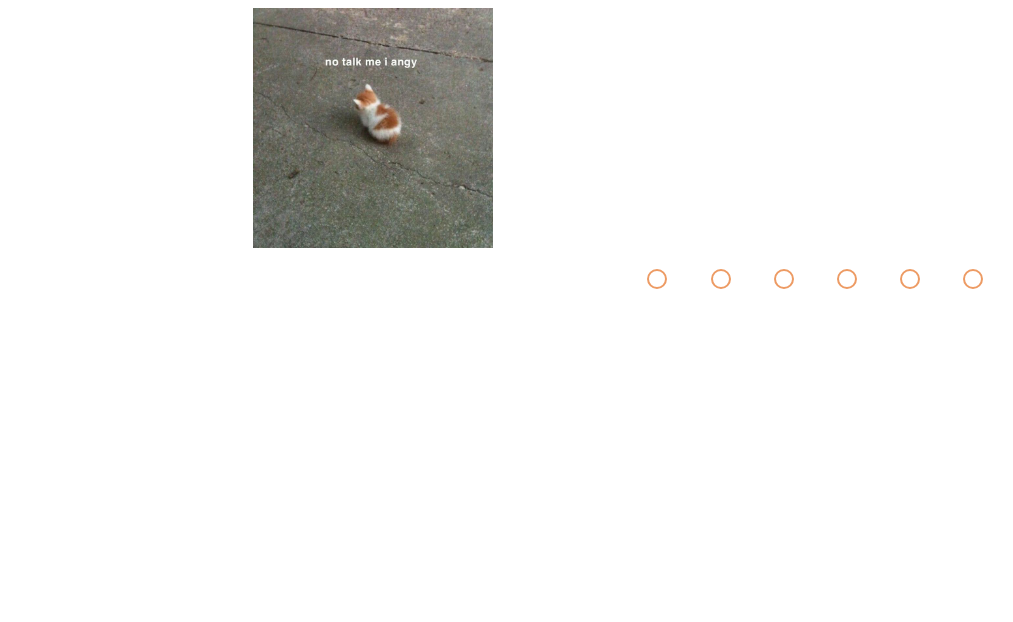
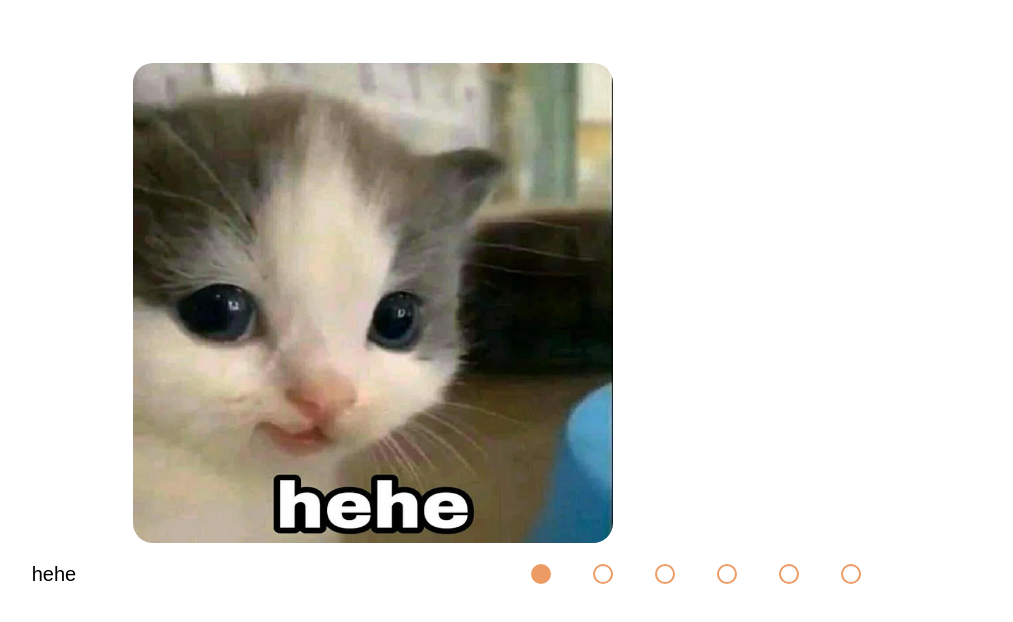
Before and after one commit to y1ungspace/cssMemSlider, a website: page index.html in a window 1280 px wide. Shown: the whole page, without its empty margins (267-1280 px from the left). Drawn offline with Linux system fonts and the light colour scheme.

Commit message:
feat: resize slider and add animation to text (Mon May 16 2022 14:59:09 GMT+0000)

```diff
--- a/index.js
+++ b/index.js
@@ -12,6 +12,7 @@ bottomPanel.classList.add('bottom-panel');
 
 let textBox = document.createElement('DIV');
 textBox.classList.add('text-box');
+textBox.textContent = 'hehe'
 
 let buttonsBox = document.createElement('DIV');
 buttonsBox.classList.add('buttons-box');
@@ -63,8 +64,11 @@ for (let i = 0; i < 6; i++) {
     button.classList.add('button', `button${i}`);
     buttonsBox.append(control);
     document.getElementsByClassName('control')[i].append(button);
+}
 
-}
+document.getElementsByClassName('button')[0].id = 'active'
+
+
 
 function changeMeme(elem) {
     let target = elem.target
@@ -74,9 +78,16 @@ function changeMeme(elem) {
     } else {
         return;
     }
-    let n = numberOfImage * 30
+    let n = numberOfImage * 60
     slider.style.transform = `translateX(-${n}vh)`;
-    textBox.textContent = memes[numberOfImage].text
+
+    setTimeout(() => {textBox.style.opacity = 0});
+    setTimeout(() => {textBox.style.opacity = 1;
+        textBox.textContent = memes[numberOfImage].text;
+    },500);
+
+    document.getElementById('active').id = '';
+    document.getElementsByClassName('button')[numberOfImage].id = 'active';
 }
 
 buttonsBox.addEventListener('click', changeMeme)
--- a/style.css
+++ b/style.css
@@ -1,36 +1,44 @@
 * {
     box-sizing: border-box;
-
+    font-size: 20px;
+    font-family: Arial, Helvetica, sans-serif;
 }
 
 /* html {
     font-size: 10px;
 } */
 
+.wrapper {
+    margin: 5%;
+}
+
 .image-wrapper {
-    max-width: 30vh;
+    max-width: 60vh;
     overflow: hidden;
     margin: 0 auto;
 }
 
 .slider {
     display: flex;
-    max-height: 30vh;
-    transform: translateX(-30vh);
+    max-height: 60vh;
     transition: 1s;
 }
 
 .image {
-  min-width: 30vh;
+  min-width: 60vh;
+  border-radius: 20px;
 }
 
 .bottom-panel {
     display: flex;
     text-align: center;
+    margin-left: 20%;
+    margin-right: 20%;
 }
 
 .text-box {
    margin: auto 0;
+   transition: 0.5s;
 }
 
 .buttons-box {
@@ -71,3 +79,7 @@
     background-color: rgb(237, 155, 100);
     margin: 3px;
 }
+
+#active {
+    background-color: rgb(237, 155, 100);
+}
```
